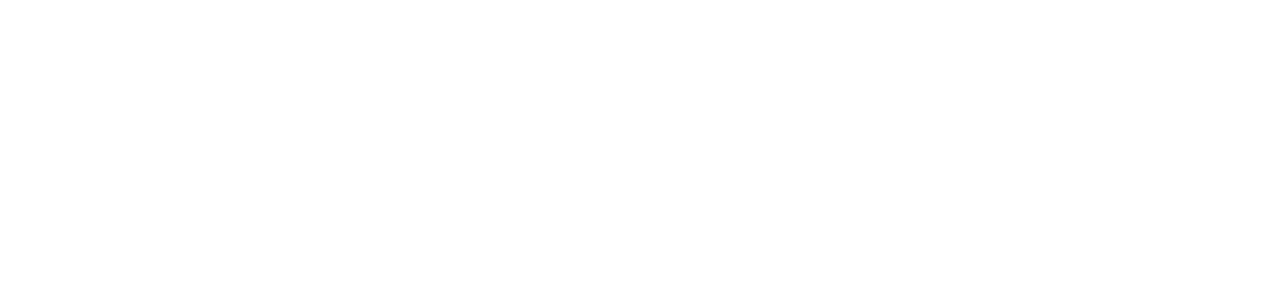
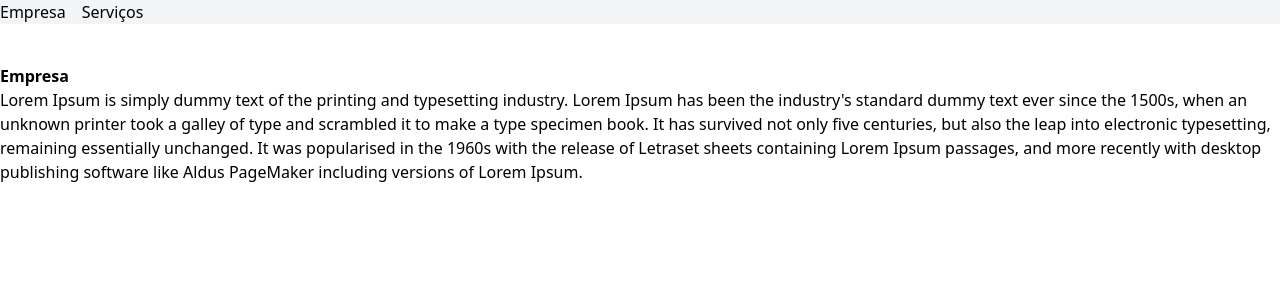
Before and after one commit to jarilton/finance-dashboard_nuxt, a Nuxt app: page /empresa in a window 1280 px wide. Before the commit this address had no page. Shown: the top 300 px of the page. Built offline with nearby package versions, Linux system fonts and the light colour scheme.

Commit message:
feat: exemplo de  páginas e rotas

```diff
--- /dev/null
+++ b/pages/empresa.vue
@@ -0,0 +1,40 @@
+<template>
+  <div class="container">
+    <div
+      class="
+        bg-gray-100
+        mx-auto
+        items-center
+        flex
+        mb-10
+        space-x-4
+        h-full
+        w-full
+      "
+    >
+      <nuxt-link :to="{ name: 'empresa' }">Empresa</nuxt-link>
+      <nuxt-link to="/servicos">Serviços</nuxt-link>
+    </div>
+    <div>
+      <h1 class="font-bold">Empresa</h1>
+      <p>
+        Lorem Ipsum is simply dummy text of the printing and typesetting
+        industry. Lorem Ipsum has been the industry's standard dummy text ever
+        since the 1500s, when an unknown printer took a galley of type and
+        scrambled it to make a type specimen book. It has survived not only five
+        centuries, but also the leap into electronic typesetting, remaining
+        essentially unchanged. It was popularised in the 1960s with the release
+        of Letraset sheets containing Lorem Ipsum passages, and more recently
+        with desktop publishing software like Aldus PageMaker including versions
+        of Lorem Ipsum.
+      </p>
+    </div>
+  </div>
+</template>
+
+<script>
+export default {};
+</script>
+
+<style>
+</style>
--- /dev/null
+++ b/pages/servicos.vue
@@ -0,0 +1,40 @@
+<template>
+  <div class="container">
+    <div
+      class="
+        bg-gray-100
+        mx-auto
+        items-center
+        flex
+        mb-10
+        space-x-4
+        h-full
+        w-full
+      "
+    >
+      <nuxt-link :to="{ name: 'empresa' }">Empresa</nuxt-link>
+      <nuxt-link to="/servicos">Serviços</nuxt-link>
+    </div>
+    <div>
+      <h1 class="font-bold">Serviços</h1>
+      <p>
+        Lorem Ipsum is simply dummy text of the printing and typesetting
+        industry. Lorem Ipsum has been the industry's standard dummy text ever
+        since the 1500s, when an unknown printer took a galley of type and
+        scrambled it to make a type specimen book. It has survived not only five
+        centuries, but also the leap into electronic typesetting, remaining
+        essentially unchanged. It was popularised in the 1960s with the release
+        of Letraset sheets containing Lorem Ipsum passages, and more recently
+        with desktop publishing software like Aldus PageMaker including versions
+        of Lorem Ipsum.
+      </p>
+    </div>
+  </div>
+</template>
+
+<script>
+export default {};
+</script>
+
+<style>
+</style>
```
